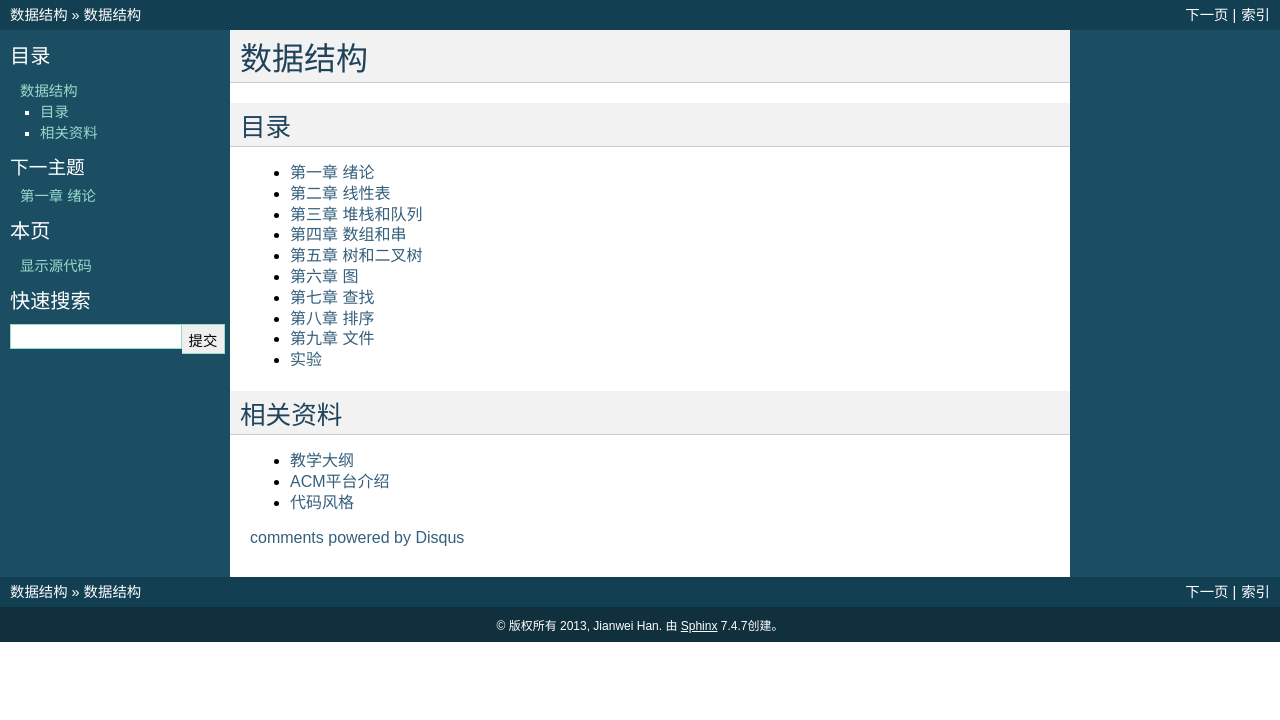
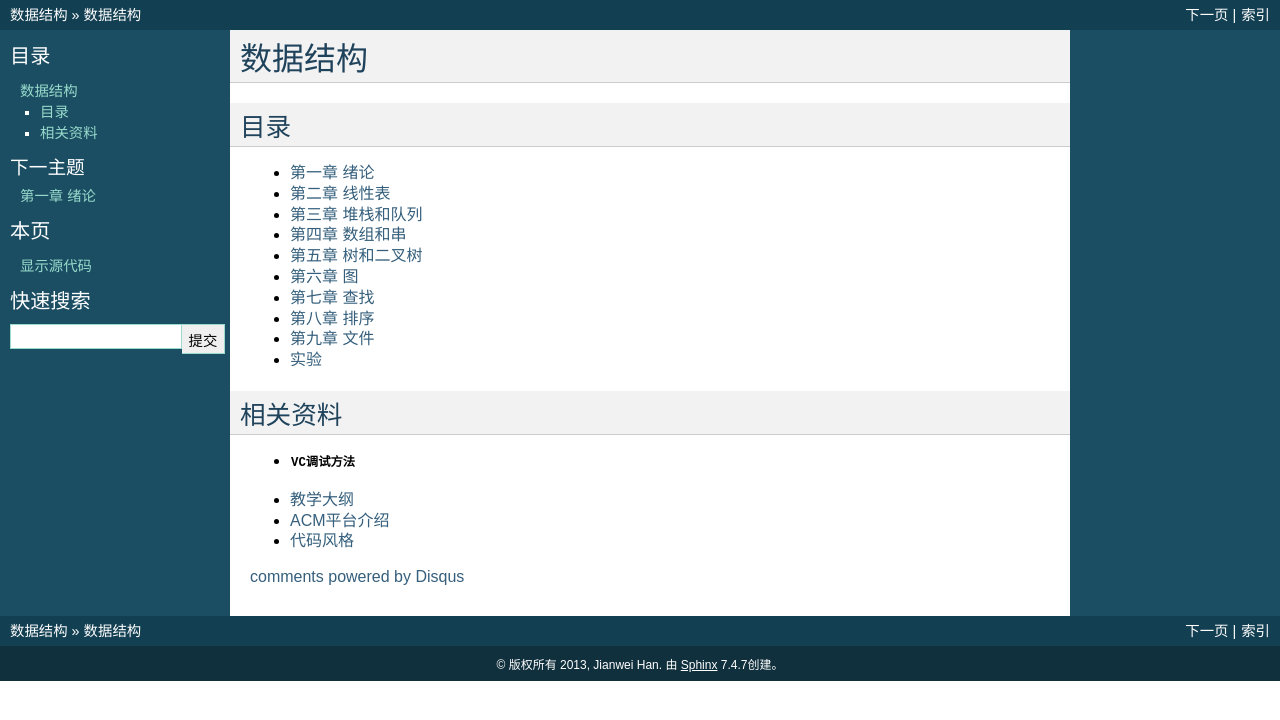
Before and after one commit to zjgsu-ds/ds, a Sphinx documentation site: the page built from source/index.rst, in a window 1280 px wide. Shown: the top 720 px of the page. Built offline with Sphinx 7.4.7, drawn with Linux system fonts in a browser that asks for light colours; comment, search, counter and statistics services are not loaded.

Commit message:
Add debug tips

```diff
--- a/source/index.rst
+++ b/source/index.rst
@@ -15,6 +15,8 @@
 相关资料
 ========
 
+* :download:`VC调试方法 <debug.doc>`
+
 .. toctree::
    :maxdepth: 1
 
```
Also changed, not shown: 1 other file.
